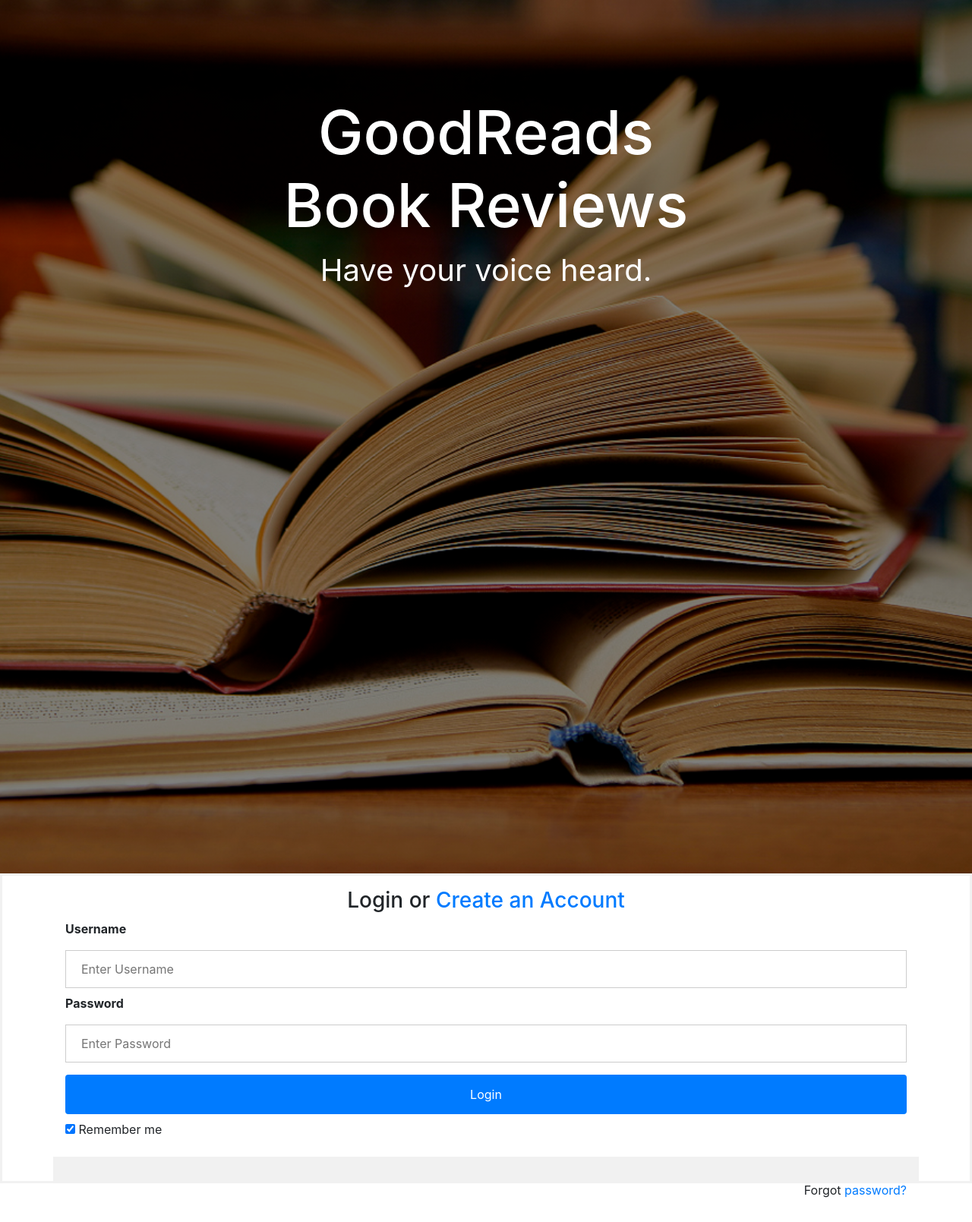
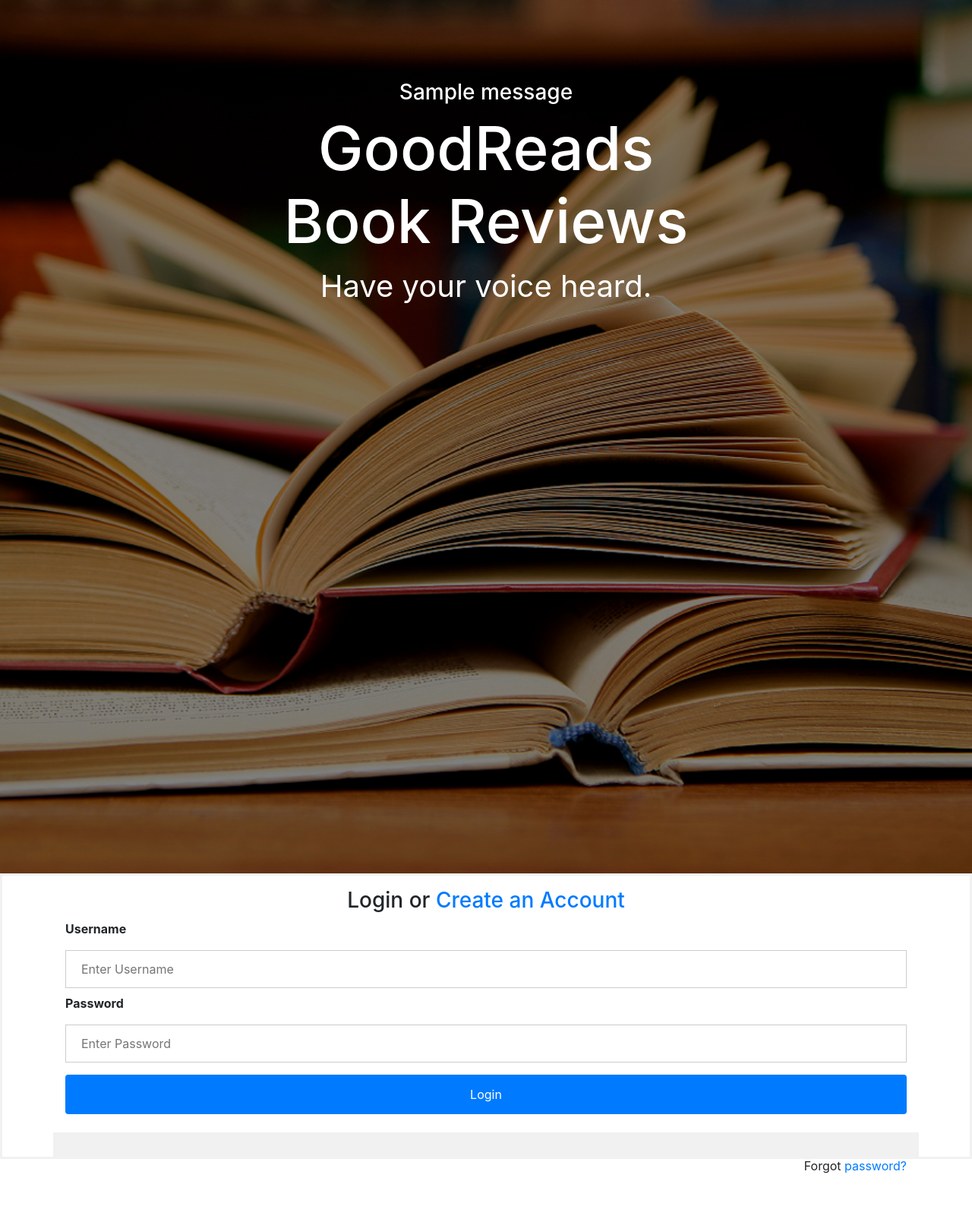
Before and after one commit to auschanh/Book-Reviews, a Flask app: page / in a window 1280 px wide. Shown: the part 56-1665 px from the top of the page at 76% size. After the commit the page ends 1601 px from the top, so only its background shows below. Run offline with Flask 2, Linux system fonts and the light colour scheme; one stand-in notice (Sample message) is shown; some libraries are stand-ins or nearby versions.

Commit message:
added flashed messages on account creation

```diff
--- a/application.py
+++ b/application.py
@@ -41,7 +41,7 @@ def register():
 
         hashed_pass = generate_password_hash(password, 'sha256')
 
-        rows = db.execute("SELECT * FROM users WHERE username= :username", {"username": username})
+        rows = db.execute("SELECT * FROM users WHERE username= :username", {"username": username.lower()})
         row = rows.fetchone()
 
         if row:
@@ -78,7 +78,7 @@ def login():
           flash("Please enter a username and/or password")
           return render_template("error.html", msg="No username or password entered")
       else:
-          username = username.strip()
+          username = username.strip().lower()
           password = password.strip()
 
       rows = db.execute("SELECT * FROM users WHERE username= :username", {"username": username})
--- a/templates/index.html
+++ b/templates/index.html
@@ -2,6 +2,13 @@
 {% block hero %}
 <div class="hero-image">
         <div class="hero-text">
+                {% with messages = get_flashed_messages() %}
+                        {% if messages %}
+                                {% for message in messages %}
+                                        <h3> {{ message }} </h3>
+                                {% endfor %}
+                        {% endif %}
+                {% endwith %}
                 {% if session.username %}
                 <h1> Welcome {{ session.username }} </h1>
                 <h1> GoodReads Book Reviews </h1>
@@ -37,9 +44,7 @@
         <input class="index_upass" type="password" placeholder="Enter Password" name="password" required>
 
         <button class="btn btn-primary" type="submit">Login</button>
-        <label>
-                <input type="checkbox" checked="checked" name="remember"> Remember me
-        </label>
+
         </div>
 
         <div class="container" style="background-color:#f1f1f1">
--- a/templates/login.html
+++ b/templates/login.html
@@ -13,9 +13,7 @@
         <input class="index_upass" type="password" placeholder="Enter Password" name="password" required>
 
         <button class="btn btn-primary" type="submit">Login</button>
-        <label>
-                <input type="checkbox" checked="checked" name="remember"> Remember me
-        </label>
+
         </div>
 
         <div class="container" style="background-color:#f1f1f1">
```
